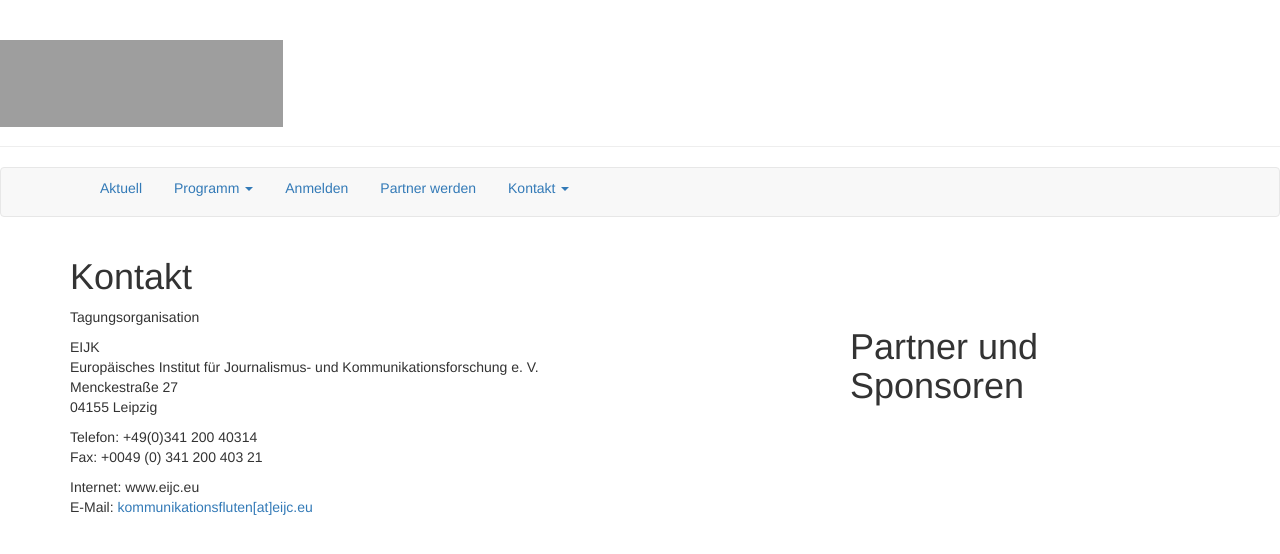
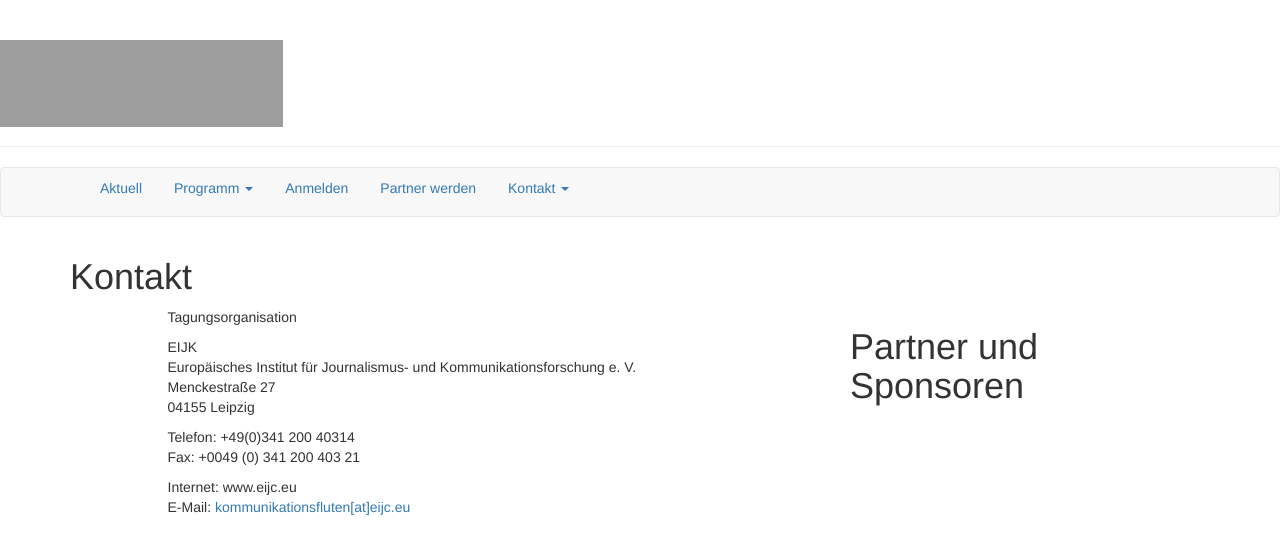
Before and after one commit to susedev/test, a Jekyll site: the page built from kontakt.html, in a window 1280 px wide. Shown: the top 554 px of the page. Built offline with Jekyll 4.4.1, drawn with Linux system fonts in a browser that asks for light colours; nearby versions of some CDN libraries; grey boxes are pictures that could not be loaded.

Commit message:
Update page.html

```diff
--- a/_layouts/page.html
+++ b/_layouts/page.html
@@ -8,7 +8,9 @@ layout: base
   <h1>{{ page.title }}</h1>
 
   <div class="row">
-    <div class="col-md-8">
+    <div class="col-md-1">
+    </div>
+    <div class="col-md-7">
       {{ content }}
     </div>
     <div class="col-md-4">
```
